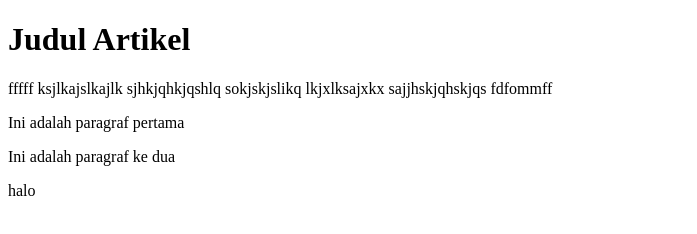
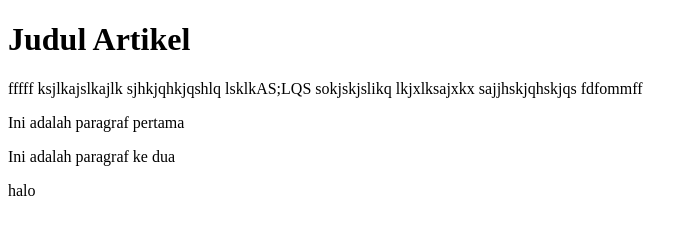
Before and after one commit to stanleyyys/Praktek-06-Github_Stan, a plain HTML site: page index.html in a window 1280 px wide. Shown: the whole page, without its empty margins (0-697 px from the left). Drawn offline with Linux system fonts and the light colour scheme.

Commit message:
Update index.html

```diff
--- a/index.html
+++ b/index.html
@@ -10,6 +10,7 @@
 fffff
     ksjlkajslkajlk
     sjhkjqhkjqshlq
+    lsklkAS;LQS
     sokjskjslikq
     lkjxlksajxkx
     sajjhskjqhskjqs
```
